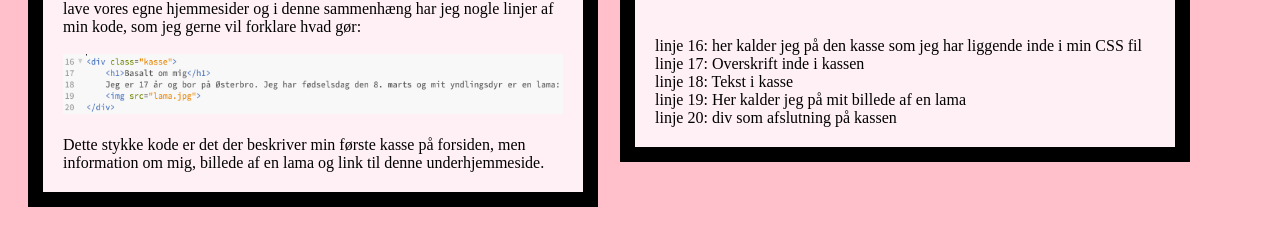
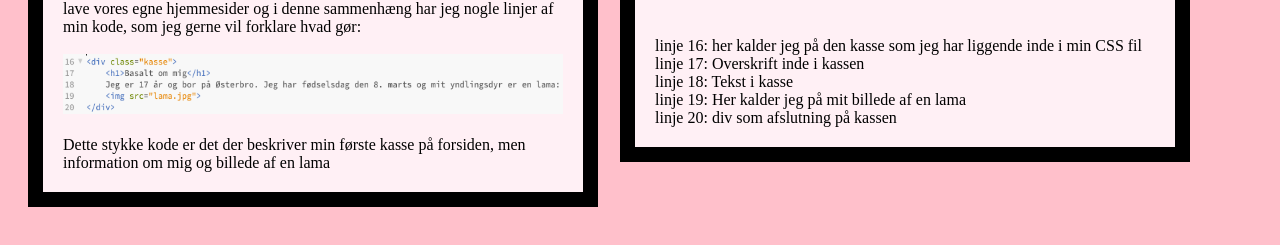
Before and after one commit to mati3372/Portfolie, a plain HTML site: page indexp.html in a window 1280 px wide. Shown: the part 213-458 px from the top of the page. Drawn offline with Linux system fonts and the light colour scheme.

Commit message:
Add files via upload

```diff
--- a/indexp.html
+++ b/indexp.html
@@ -14,7 +14,7 @@
 
     <img src="kode.png" height="60" width="500">
     <br><br>
-     Dette stykke kode er det der beskriver min første kasse på forsiden, men information om mig, billede af en lama og link til denne underhjemmeside.
+     Dette stykke kode er det der beskriver min første kasse på forsiden, men information om mig og billede af en lama
    </div>
 
 <div class="kasse2">
```
Also changed, not shown: myStyle.CSS (+2 -12 lines).
